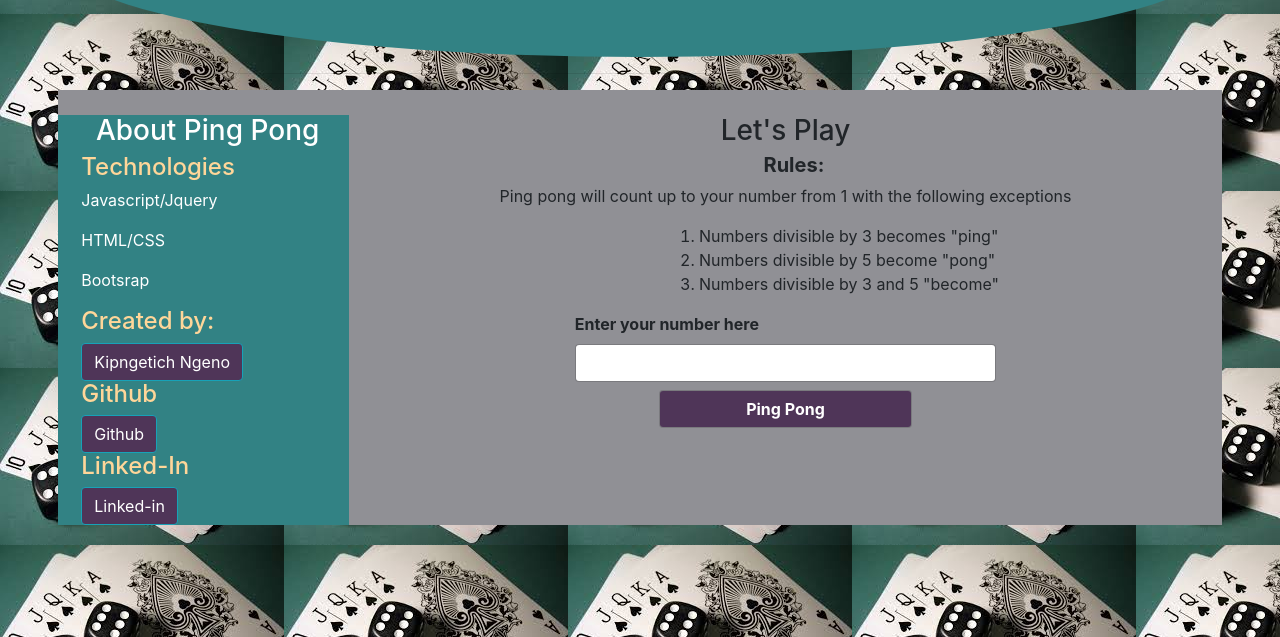
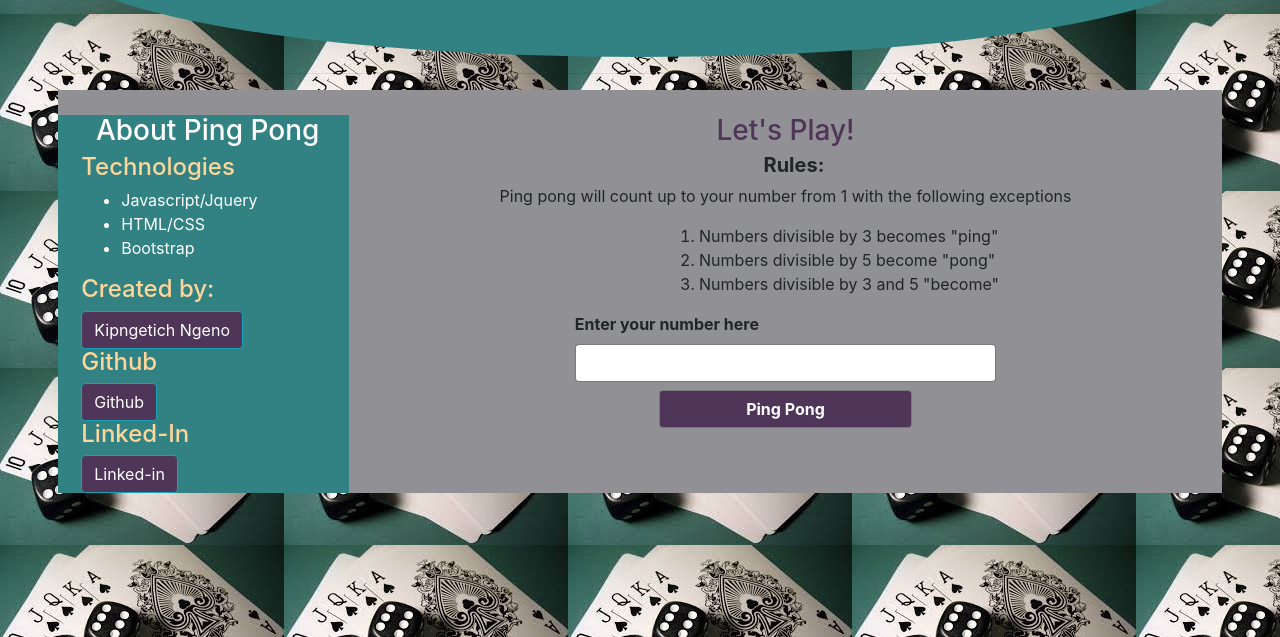
Before and after one commit to Kipngetich33/ping-pong, a plain HTML site: page index.html in a window 1280 px wide. Shown: the part 163-800 px from the top of the page. Drawn offline with Linux system fonts and the light colour scheme.

Commit message:
add final chanages to the main-column div

```diff
--- a/css/styles.css
+++ b/css/styles.css
@@ -8,8 +8,6 @@ body{
 	text-align: center;
 	height: 200px;
 	display: none;
-	/*border-top-right-radius: 3%;
-	border-top-left-radius: 3%;*/
 	border-bottom-right-radius: 90%;
 	border-bottom-left-radius: 90%;
 }
@@ -21,6 +19,11 @@ body{
 	margin-left: 40%;
 	color: #ffffff;
 	margin-top: 20px;
+}
+#exclamation{
+	color: #4f3558;
+	font-weight: bolder;
+	font-size: 50px;
 }
 #main-body{
 	background-color: #909095;
--- a/index.html
+++ b/index.html
@@ -15,9 +15,11 @@
         <div class="col-md-3" id="sidebar">
           <h3>About Ping Pong</h3>
           <h4>Technologies</h4>
-          <p>Javascript/Jquery</p>
-          <p>HTML/CSS</p>
-          <p>Bootsrap</p>
+          <ul>
+            <li>Javascript/Jquery</li>
+            <li>HTML/CSS</li>
+            <li>Bootstrap</li>
+          </ul>
           <h4>Created by:</h4>
           <a href="https://Kipngetich33/github.io" class="btn btn-info" role="button" id="btn-info">Kipngetich Ngeno</a>
           <h4>Github</h4>
@@ -26,7 +28,7 @@
           <a href="https://www.linkedin.com/in/slogun-killedbyexcelence-178451121/" class="btn btn-info" role="button" id="btn-info">Linked-in</a>
         </div>
         <div class="col-md-9" id="main-column">
-          <h3>Let's Play<h3>
+          <span id="exclamation"><h3>Let's Play!</h3></span>
           <h5 class="align-center">Rules:</h5>
           <p class="align-center">Ping pong will count up to your number from 1 with the following exceptions<p>
           <ol id="ol-rules">
--- a/js/scripts.js
+++ b/js/scripts.js
@@ -63,6 +63,12 @@ $(document).ready(function(){
 	$("form#form").submit(function(event){
     	event.preventDefault();
 //add animation to the pingpong title
+     $("#ping-pong-title").fadeOut();
+     $("#ping-pong-title").fadeIn();
+     $("#exclamation h3").fadeOut();
+     $("#exclamation h3").fadeIn();
+
+
 
 	 $("ul").empty();
 	 var input = parseInt($("#input").val());
```
